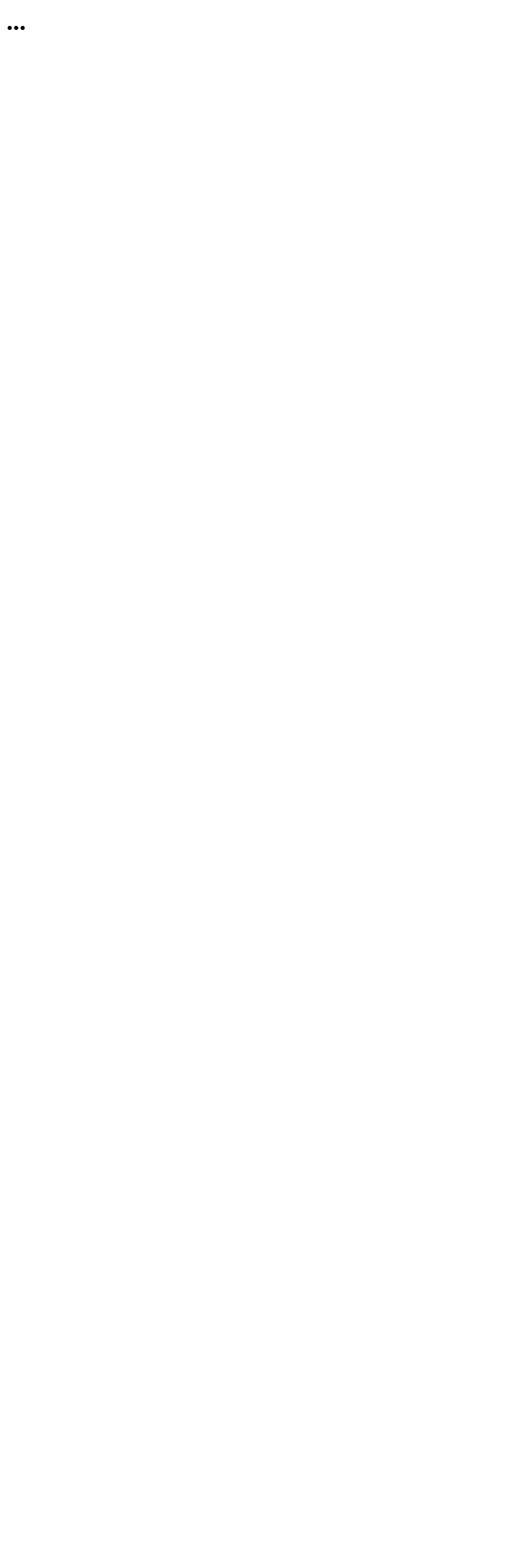
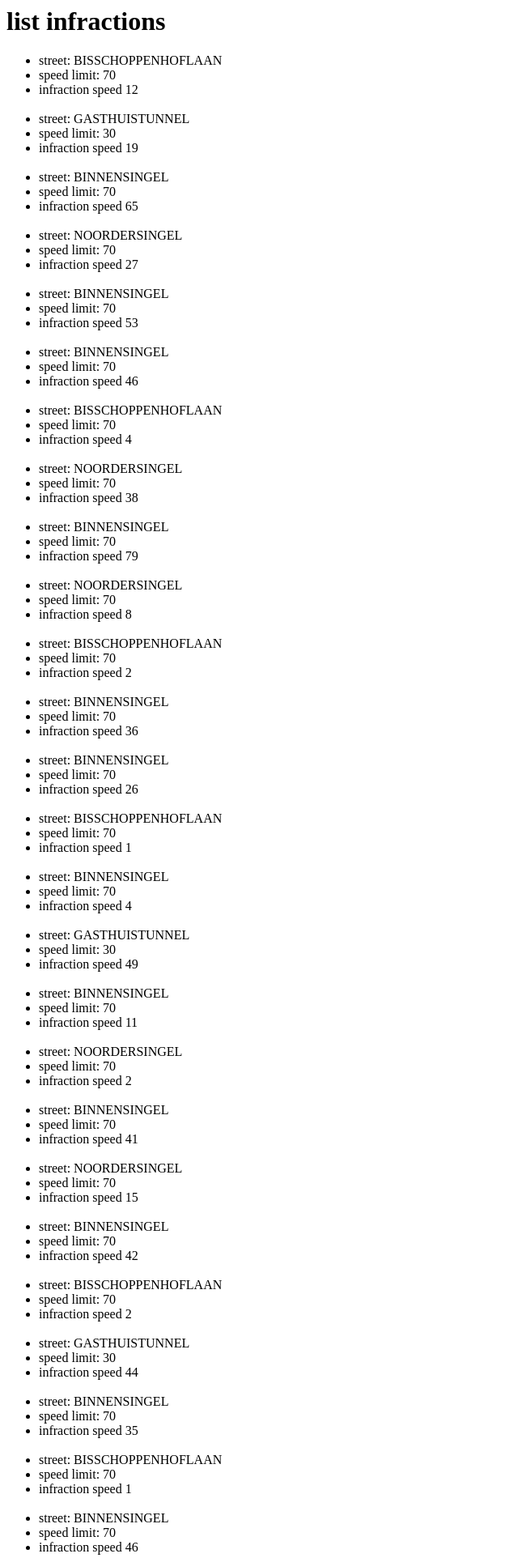
Before and after one commit to HalimaR/infractions, a Django app: page /infractions/1/ in a window 1280 px wide. Before the commit the part shown is almost empty. Shown: the top 1924 px of the page at 81% size, without its empty margins (0-640 px from the left). Before the commit the page ends 37 px from the top, so only its background shows below. Run offline with Django 3.2, Linux system fonts and the light colour scheme.

Commit message:
list all infractions

```diff
--- a/infraction/templates/infraction/list.html
+++ b/infraction/templates/infraction/list.html
@@ -1 +1,9 @@
-<h1>...</h1>
+<h1>list infractions</h1>
+<ul>
+
+{% for item in speedlijst %}
+    <li><a>street: {{ item.street }}</a></li>
+    <li><a>speed limit: {{ item.speed_limit }}</a></li>
+    <li><a>infraction speed {{ item.infractions_speed }}</a></li><br/>
+{% endfor %}
+</ul>
--- a/infraction/views.py
+++ b/infraction/views.py
@@ -5,9 +5,12 @@ import json
 
 def zoeken(request, speed):
     infraction_speed = speed
+    infraction_speed = []
     with open('data.json') as json_file:
         date = json.load(json_file)
         for p in date:
-            print('straat: '+p['street'])
+            if(speed <= p['infractions_speed']):
+                infraction_speed.append(p)
+                #print('speed: '+p['street'])
     #meer of gelijk speed
-    return render(request, 'infraction/list.html', {})
+    return render(request, 'infraction/list.html', {'speedlijst': infraction_speed})
```
